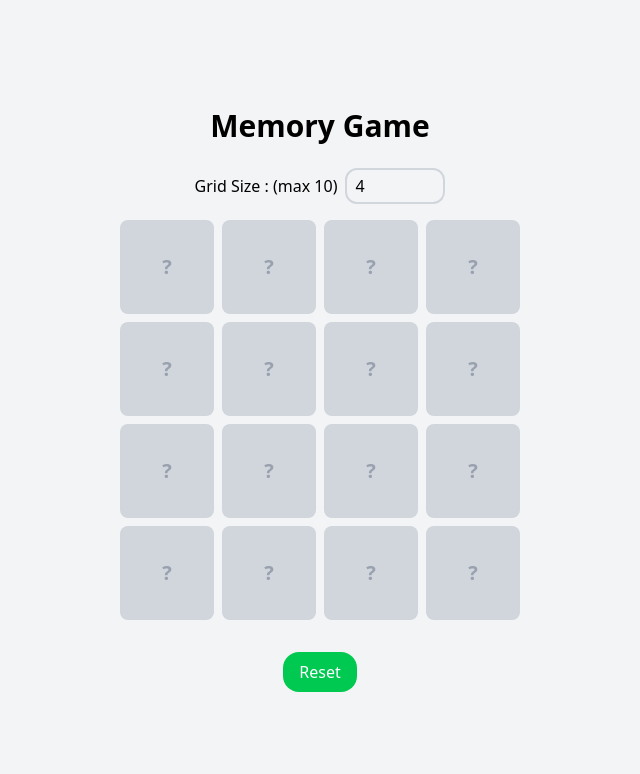
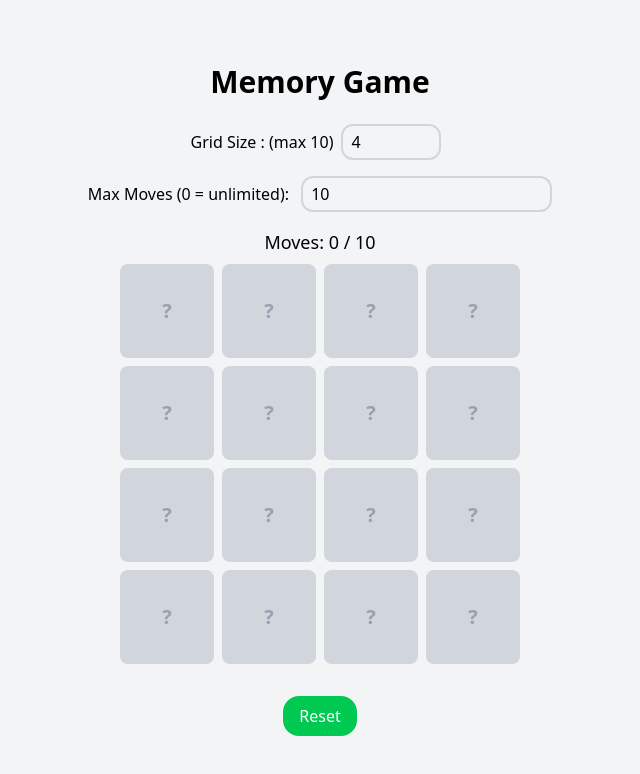
Before and after one commit to aashikofsach/Memory_Game_MCQ, a React (Vite) app: page / in a window 1280 px wide. Shown: the top 774 px of the page, without its empty margins (320-960 px from the left). Built offline with nearby package versions, Linux system fonts and the light colour scheme.

Commit message:
feature for limited moves implemented

```diff
--- a/src/components/MemoryGame.jsx
+++ b/src/components/MemoryGame.jsx
@@ -7,9 +7,12 @@ function MemoryGame() {
 
   const [flipped, setFlipped] = useState([]);
   const [solved, setSolved] = useState([])
-  const [disabled, setDisabled] = useState([]);
+  const [movesCount, setMovesCount] = useState(0);
+  const [lost, setLost] = useState(false);
+  const [maxMoves, setMaxMoves] = useState(10)
 
-  const [won, setWon] = useState(true);
+
+  const [won, setWon] = useState(false);
 
   function handleGridChangeSize(e) {
     // console.log("jai ")
@@ -42,6 +45,9 @@ function MemoryGame() {
     setFlipped([]);
     setSolved([]);
     setWon(false)
+    setLost(false);
+    setMovesCount(0);
+
   }
 
 
@@ -52,19 +58,27 @@ function MemoryGame() {
 
   }, [gridSize]);
 
-  function checkMatch(secondId)
-  {
+  function checkMatch(secondId) {
     let [firstId] = flipped;
-    if(cards[firstId].number=== cards[secondId].number)
-    {
-      setSolved([...solved,firstId, secondId])
+
+    setMovesCount((prev) => {
+      const newMoves = prev + 1;
+
+      if (newMoves >= maxMoves && maxMoves > 0) {
+        setLost(true)
+      }
+
+      return newMoves;
+    })
+    if (cards[firstId].number === cards[secondId].number) {
+      setSolved([...solved, firstId, secondId])
       setFlipped([])
-      console.log("matched",solved)
+      console.log("matched", solved)
     }
-    else{
-      setTimeout(()=>{
+    else {
+      setTimeout(() => {
         setFlipped([])
-      },1000)
+      }, 1000)
     }
 
   }
@@ -91,11 +105,11 @@ function MemoryGame() {
 
   }
   useEffect(() => {
-   if(solved.length === cards.length && cards.length > 0)
+    if (solved.length === cards.length && cards.length > 0)
       setWon(true)
 
 
-  }, [solved])
+  }, [solved, cards.length])
 
 
   const isFlipped = (id) => {
@@ -104,7 +118,7 @@ function MemoryGame() {
 
   }
 
-  const isSolved =(id) => solved.includes(id);
+  const isSolved = (id) => solved.includes(id);
 
   return (
     <div className='flex flex-col items-center justify-center min-h-screen bg-gray-100 p-4'>
@@ -112,21 +126,42 @@ function MemoryGame() {
       {/* Input */}
       <div className='mb-4'>
         <label htmlFor="gridSize" className='mr-2'>Grid Size : (max 10)</label>
-        <input id='gridSize' type="number" min={2} max={10} value={gridSize} onChange={handleGridChangeSize} className='border-2 border-gray-300 px-2 py-1 rounded-xl' />
+        <input id='gridSize' type="number" min={2} max={10} value={gridSize} onChange={handleGridChangeSize} className='border-2 border-gray-300 px-2 py-1 rounded-xl mr-2' />
       </div>
+      <div className='mb-4'>
+        <label htmlFor="maxMoves" className='mr-2'>Max Moves (0 = unlimited): </label>
+        <input
+          id='maxMoves'
+          type="number"
+          min={0}
+          value={maxMoves}
+          onChange={(e) => setMaxMoves(parseInt(e.target.value) || 0)}
+          className='border-2 border-gray-300 px-2 py-1 rounded-xl'
+        />
+      </div>
+      <div className="mb-2 text-lg">
+  Moves: {movesCount} {maxMoves > 0 ? `/ ${maxMoves}` : ""}
+</div>
       {/* gameboard */}
       <div className={`grid gap-2 mb-4 `} style={{ gridTemplateColumns: `repeat(${gridSize} , 1fr)`, width: `${gridSize * 100}px` }}>
         {
-          cards?.map((card) => <div className={`aspect-square flex items-center justify-center text-xl font-bold cursor-pointer rounded-lg  text-gray-400 transition-all duration-300 ${isFlipped(card.id) ? isSolved(card.id) ? `bg-green-500 text-white`: `bg-blue-500 text-white` : `bg-gray-300 text-gray-400`}`} key={card.id} onClick={() => handleClick(card.id)}>{isFlipped(card.id) ? card.number : "?"}</div>)
+          cards?.map((card) => <div className={`aspect-square flex items-center justify-center text-xl font-bold cursor-pointer rounded-lg  text-gray-400 transition-all duration-300 ${isFlipped(card.id) ? isSolved(card.id) ? `bg-green-500 text-white` : `bg-blue-500 text-white` : `bg-gray-300 text-gray-400`}`} key={card.id} onClick={() => handleClick(card.id)}>{isFlipped(card.id) ? card.number : "?"}</div>)
         }
       </div>
       {/* Victory Message */}
-    {won &&  <div className='text-4xl font-bold text-green-500 animate-bounce mt-4'>You Won !</div>}
-
-    {/* Reset and Play Again button */}
-    <button onClick={InitializeGame} className='mt-4 px-4 py-2 bg-green-500 text-white rounded-2xl hover:bg-green-600 transition-colors duration-200'>
-      {won ? "Play Again" : "Reset"}
-    </button>
+      {won && !lost && (
+        <div className='text-4xl font-bold text-green-500 animate-bounce mt-4'>
+          You Won !
+        </div>
+      )}{lost && !won && (
+        <div className='text-4xl font-bold text-red-500 animate-bounce mt-4'>
+          You Lost !
+        </div>
+      )}
+      {/* Reset and Play Again button */}
+      <button onClick={InitializeGame} className='mt-4 px-4 py-2 bg-green-500 text-white rounded-2xl hover:bg-green-600 transition-colors duration-200'>
+        {won ? "Play Again" : "Reset"}
+      </button>
     </div>
   )
 }
```
